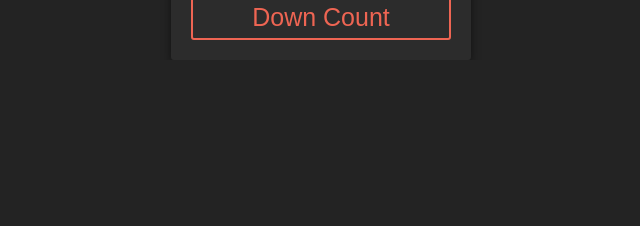
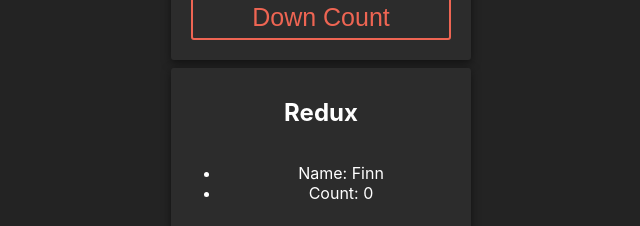
Before and after one commit to kellonparkinson/react-reference-site, a React (Create React App) app: page /reference in a window 1280 px wide. Shown: the part 1649-1875 px from the top of the page, without its empty margins (319-959 px from the left). Before the commit the page ends 1709 px from the top, so only its background shows below. Built offline with nearby package versions, Linux system fonts and the light colour scheme; no server answers.

Commit message:
added redux features

```diff
--- a/package.json
+++ b/package.json
@@ -14,8 +14,10 @@
     "pg-hstore": "^2.3.4",
     "react": "^18.2.0",
     "react-dom": "^18.2.0",
+    "react-redux": "^8.0.5",
     "react-router-dom": "^6.4.4",
     "react-scripts": "5.0.1",
+    "redux": "^4.2.0",
     "sequelize": "^6.27.0",
     "web-vitals": "^2.1.4"
   },
--- /dev/null
+++ b/src/components/ReduxComponent.jsx
@@ -0,0 +1,20 @@
+import React from 'react'
+import { useDispatch, useSelector } from 'react-redux'
+
+const ReduxComponent = () => {
+    const dispatch = useDispatch()
+    const name = useSelector((state) => state.name)
+    const count = useSelector((state) => state.count)
+
+  return (
+    <div className='card'>
+        <h2>Redux</h2>
+        <ul>
+            <li>Name: {name}</li>
+            <li>Count: {count}</li>
+        </ul>
+    </div>
+  )
+}
+
+export default ReduxComponent
--- a/src/index.js
+++ b/src/index.js
@@ -5,13 +5,17 @@
 import reportWebVitals from './reportWebVitals';
 import { BrowserRouter } from 'react-router-dom'
 import { GlobalContextProvider } from './store/GlobalContext';
+import { Provider } from 'react-redux';
+import store from './store/store'
 
 const root = ReactDOM.createRoot(document.getElementById('root'));
 root.render(
   <React.StrictMode>
     <BrowserRouter>
       <GlobalContextProvider>
-        <App />
+        <Provider store={store}>
+          <App />
+        </Provider>
       </GlobalContextProvider>
     </BrowserRouter>
   </React.StrictMode>
--- a/src/screens/ReferenceScreen.jsx
+++ b/src/screens/ReferenceScreen.jsx
@@ -4,6 +4,7 @@
 import RefComponent from '../components/RefComponent'
 import ContextComponent from '../components/ContextComponent'
 import Interact from '../components/Interact'
+import ReduxComponent from '../components/ReduxComponent'
 
 const ReferenceScreen = () => {
   return (
@@ -14,6 +15,7 @@
         <RefComponent />
         <ContextComponent />
         <Interact />
+        <ReduxComponent />
     </div>
   )
 }
--- /dev/null
+++ b/src/store/store.js
@@ -0,0 +1,17 @@
+import { createStore } from 'redux'
+
+let initialState = {
+    name: 'Finn',
+    count: 0,
+}
+
+const reducer = (state = initialState, action) => {
+    switch(action.type) {
+        default:
+            return state
+    }
+}
+
+const store = createStore(reducer)
+
+export default store
```
Also changed, not shown: 1 other file (tests, documents, lock files or other folders).
